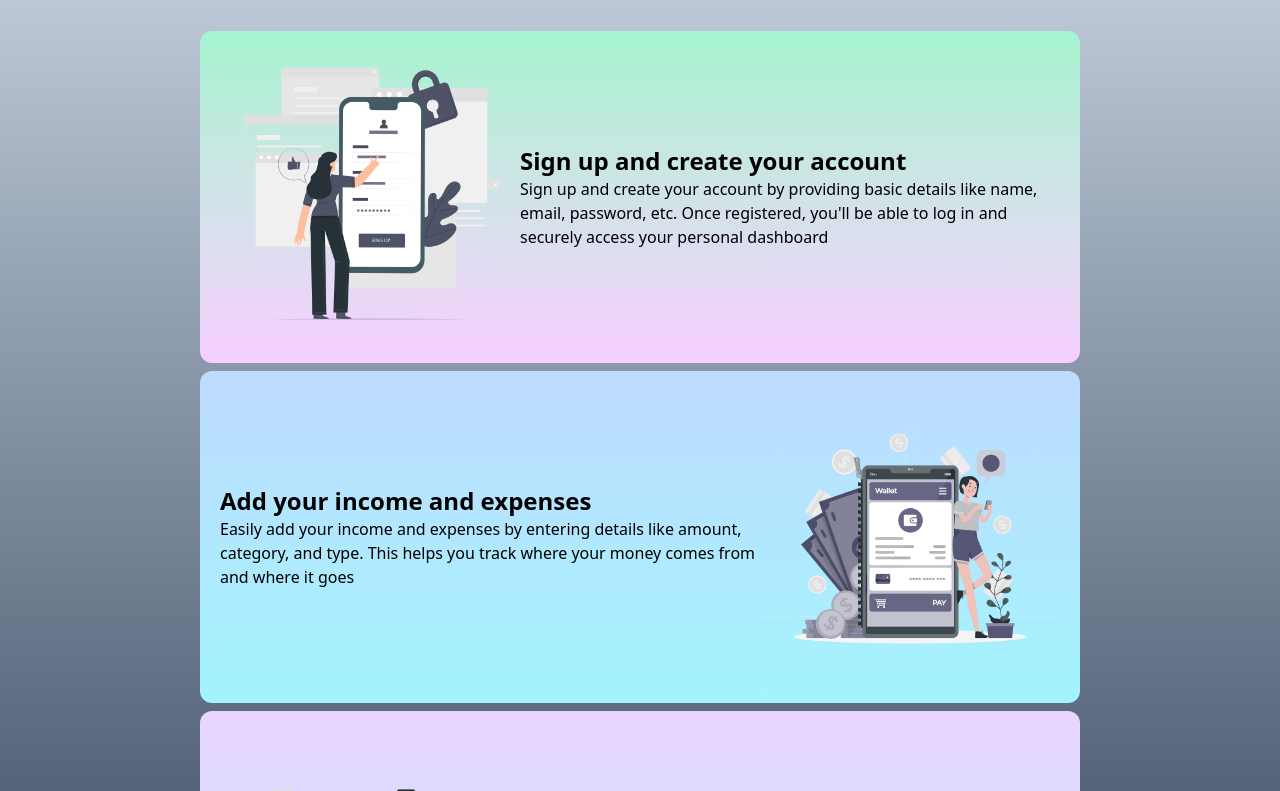
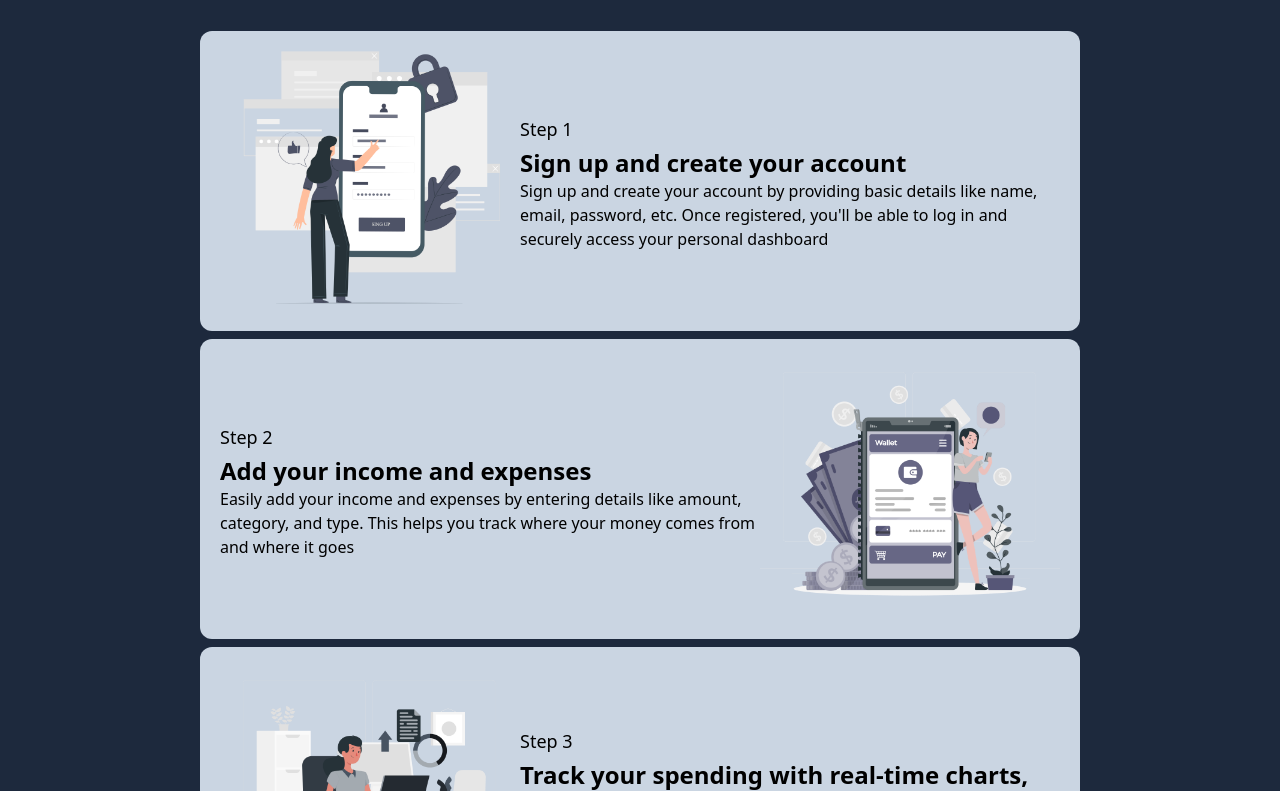
Before and after one commit to PurviMurkute/ExpenseTracker, a React (Vite) app in the folder client/: page / in a window 1280 px wide. Shown: the part 1689-2480 px from the top of the page. Built offline with nearby package versions, Linux system fonts and the light colour scheme.

Commit message:
animation added

```diff
--- a/client/package.json
+++ b/client/package.json
@@ -14,6 +14,7 @@
     "axios": "^1.10.0",
     "chart.js": "^4.5.0",
     "lucide-react": "^0.516.0",
+    "motion": "^12.19.2",
     "react": "^19.1.0",
     "react-chartjs-2": "^5.3.0",
     "react-dom": "^19.1.0",
--- a/client/src/components/Button.jsx
+++ b/client/src/components/Button.jsx
@@ -1,19 +1,22 @@
-import React from 'react'
+import React from "react";
+import { motion } from "motion/react";
 
-const Button = ({btnText, onClick, btnSize, hidebtn}) => {
+const Button = ({ btnText, onClick, btnSize }) => {
+  const btnSizes = {
+    lg: "text-xl px-4 py-2 my-5",
+    md: "text-md px-2 py-1",
+    sm: "text-md px-4 py-1 my-5 block mx-auto",
+  };
 
-    const btnSizes = {
-        lg: "text-xl px-4 py-2 my-5",
-        md: "text-md px-2 py-1",
-        sm: "text-md px-4 py-1 my-5 block mx-auto"
-    }
+  return (
+    <motion.button
+      whileTap={{ scale: 0.8 }}
+      className={`font-bold bg-red-600 text-slate-100 cursor-pointer rounded-md md:block ${btnSizes[btnSize]}`}
+      onClick={onClick}
+    >
+      {btnText}
+    </motion.button>
+  );
+};
 
-    const hideBtnOnSMScreen = {
-      sm: "hidden md:block"
-    }
-  return (
-    <button className={`font-bold bg-red-600 text-slate-100 cursor-pointer rounded-md ${hideBtnOnSMScreen[hidebtn]} md:block ${btnSizes[btnSize]}`} onClick={onClick}>{btnText}</button>
-  )
-}
-
-export default Button
+export default Button;
--- /dev/null
+++ b/client/src/components/WorkflowCard.jsx
@@ -0,0 +1,20 @@
+import React from "react";
+
+const WorkflowCard = ({ img, title, description, reverse, step }) => {
+  return (
+    <div
+      className={`flex flex-col md:flex-row justify-center items-center ${
+        reverse ? "md:flex-row-reverse" : ""
+      } bg-slate-300 px-5 py-4 md:py-0 my-2 rounded-xl`}
+    >
+      <img src={img} alt="workflow-img" className="w-[300px]" />
+      <div>
+        <h2 className="text-lg font-medium py-1">Step {step}</h2>
+        <h2 className="text-xl md:text-2xl font-bold">{title}</h2>
+        <p className="text-md">{description}</p>
+      </div>
+    </div>
+  );
+};
+
+export default WorkflowCard;
--- a/client/src/views/AddTransaction.jsx
+++ b/client/src/views/AddTransaction.jsx
@@ -130,15 +130,15 @@ const AddTransaction = () => {
               className="bg-white p-2 my-4 border-2 border-slate-400 shadow-lg w-[85%] block mx-auto rounded-md focus:outline-none"
             >
               <option value="">Select Category</option>
-              <option value="salary">Salary</option>
-              <option value="shopping">Shopping</option>
-              <option value="travel">Travel</option>
-              <option value="food">Food</option>
-              <option value="health">Health</option>
-              <option value="learning">Learning</option>
-              <option value="utilities">Utilities</option>
-              <option value="rent">Rent</option>
-              <option value="entertainment">Entertainment</option>
+              <option value="salary">💰Salary</option>
+              <option value="shopping">🛍️Shopping</option>
+              <option value="travel">✈️Travel</option>
+              <option value="food">🍝Food</option>
+              <option value="health">❤️‍🩹Health</option>
+              <option value="learning">🌱Learning</option>
+              <option value="utilities">⭐Utilities</option>
+              <option value="rent">💲Rent</option>
+              <option value="entertainment">🎀Entertainment</option>
               <option value="other">Other</option>
             </select>
 
--- a/client/src/views/Dashboard.jsx
+++ b/client/src/views/Dashboard.jsx
@@ -18,7 +18,6 @@ import { Bar, Doughnut } from "react-chartjs-2";
 import Loader from "../components/Loader";
 import { useLocation } from "react-router";
 import Input from "../components/Input";
-import { Search } from "lucide-react";
 
 ChartJS.register(
   CategoryScale,
@@ -145,19 +144,19 @@ const Dashboard = () => {
   });
 
   const barLabels = Object.keys(dailySummary).sort();
-  const incomeData = barLabels.map((label) => dailySummary[label].income);
+  //const incomeData = barLabels.map((label) => dailySummary[label].income);
   const expenseData = barLabels.map((label) => dailySummary[label].expense);
 
   const barData = {
     labels: barLabels,
     datasets: [
-      {
+      /* {
         label: "Daily Income",
         data: incomeData,
         backgroundColor: "#4ade80",
         categoryPercentage: 0.5,
         barPercentage: 0.8,
-      },
+      }, */
       {
         label: "Daily Expense",
         data: expenseData,
@@ -174,7 +173,7 @@ const Dashboard = () => {
       legend: { position: "top" },
       title: {
         display: true,
-        text: "Daily Transactions",
+        text: "Daily Expenses",
       },
     },
   };
--- a/client/src/views/Home.jsx
+++ b/client/src/views/Home.jsx
@@ -8,6 +8,8 @@ import Footer from "../components/Footer";
 import signupimg from "./../assets/signup-img.png";
 import transactionimg from "./../assets/transaction-img.png";
 import reportimg from "./../assets/reports-img.png";
+import WorkflowCard from "../components/WorkflowCard.jsx";
+import { motion } from "motion/react";
 
 const Home = () => {
   const [currentUser, setCurrentUser] = useState();
@@ -40,7 +42,13 @@ const Home = () => {
 
         <Header />
 
-        <div className="flex flex-col items-center justify-center mx-4 inset-0 absolute text-white">
+        <motion.div
+          initial={{ opacity: 0, y: 30 }}
+        whileInView={{ opacity: 1, y: 0 }}
+        transition={{ duration: 0.8 }}
+        viewport={{ once: true, amount: 0.3 }}
+          className="flex flex-col items-center justify-center mx-4 inset-0 absolute text-white"
+        >
           <h3 className="text-4xl md:text-5xl font-extrabold py-4 md:py-2">
             Goodbye Guesswork. Hello Financial Clarity!
           </h3>
@@ -64,9 +72,15 @@ const Home = () => {
               <Button btnText="Start Now" btnSize="lg" />
             </Link>
           )}
-        </div>
+        </motion.div>
       </div>
-      <div className="shadow-xl p-2 md:p-20 bg-gradient-to-l from-slate-200 to-slate-100">
+      <motion.div
+        initial={{ y: 30 }}
+        whileInView={{ y: 0 }}
+        transition={{ duration: 0.8 }}
+        viewport={{ once: true, amount: 0.3 }}
+        className="shadow-xl p-2 md:p-20 bg-gradient-to-l from-slate-200 to-slate-100"
+      >
         <h1 className="text-center text-2xl font-extrabold py-6 text-slate-800">
           {HEADING}
         </h1>
@@ -85,51 +99,43 @@ const Home = () => {
             );
           })}
         </div>
-      </div>
-      <div className="shadow-xl px-3 md:px-50 py-5 md:py-10 bg-gradient-to-b from-slate-300 to-slate-700">
-        <h1 className="text-center text-2xl font-extrabold py-6 text-slate-800">
+      </motion.div>
+      <motion.div
+        initial={{ y: 30 }}
+        whileInView={{ y: 0 }}
+        transition={{ duration: 0.8 }}
+        viewport={{ once: true, amount: 0.3 }}
+        className="shadow-xl px-4 md:px-50 py-5 md:py-10 bg-slate-800"
+      >
+        <h1 className="text-center text-2xl font-extrabold py-6 text-slate-100">
           Workflow of ExpenseDiary
         </h1>
-        <div className="flex flex-col md:flex-row justify-center items-center bg-gradient-to-b from-emerald-200 to-fuchsia-200 px-5 py-4 my-2 rounded-xl">
-          <img src={signupimg} alt="signimg" className="w-[300px]" />
-          <div>
-            <h2 className="text-2xl font-bold">
-              Sign up and create your account
-            </h2>
-            <p>
-              Sign up and create your account by providing basic details like
+        <WorkflowCard
+          img={signupimg}
+          step="1"
+          title="Sign up and create your account"
+          description="Sign up and create your account by providing basic details like
               name, email, password, etc. Once registered, you'll be able to log
-              in and securely access your personal dashboard
-            </p>
-          </div>
-        </div>
-        <div className="flex flex-col md:flex-row justify-center items-center bg-gradient-to-b from-blue-200 to-cyan-200 px-5 py-4 my-2 rounded-xl">
-          <img
-            src={transactionimg}
-            alt="transactionimg"
-            className="block md:hidden w-[300px]"
-          />
-          <div>
-            <h2 className="text-2xl font-bold">Add your income and expenses</h2>
-            <p>Easily add your income and expenses by entering details like amount, category, and type. This helps you track where your money comes from and where it goes</p>
-          </div>
-          <img
-            src={transactionimg}
-            alt="transactionimg"
-            className="hidden md:block w-[300px]"
-          />
-        </div>
-        <div className="flex flex-col md:flex-row justify-center items-center bg-gradient-to-b from-purple-200 to-sky-200 px-5 py-4 my-2 rounded-xl">
-          <img src={reportimg} alt="reportsimg" className="w-[300px]" />
-          <div>
-            <h2 className="text-2xl font-bold">
-            Track your spending with real-time charts, Get insights and stay on
-            budget!
-          </h2>
-            <p>Keep an eye on your money as you go. Understand your habits and make smarter choices to stay on track with your budget</p>
-          </div>
-        </div>
-      </div>
+              in and securely access your personal dashboard"
+        />
+        <WorkflowCard
+          img={transactionimg}
+          step="2"
+          title="Add your income and expenses"
+          description="Easily add your income and expenses by entering details like
+              amount, category, and type. This helps you track where your money
+              comes from and where it goes"
+          reverse={true}
+        />
+        <WorkflowCard
+          img={reportimg}
+          step="3"
+          title="Track your spending with real-time charts, Get insights and stay
+              on budget!"
+          description="Keep an eye on your money as you go. Understand your habits and
+              make smarter choices to stay on track with your budget"
+        />
+      </motion.div>
       <Footer />
     </>
   );
```
Also changed, not shown: client/src/components/Header.jsx (+25 -12 lines), 1 other file (tests, documents, lock files or other folders).
